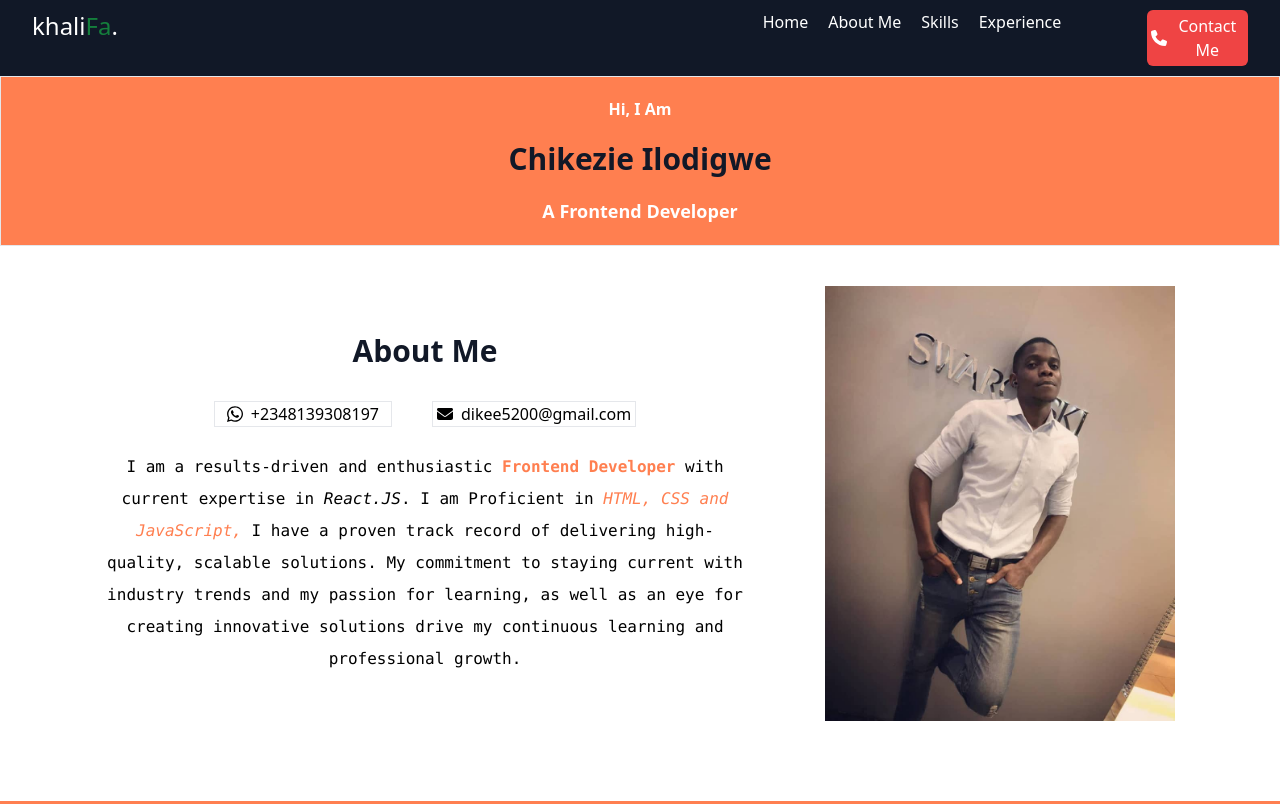
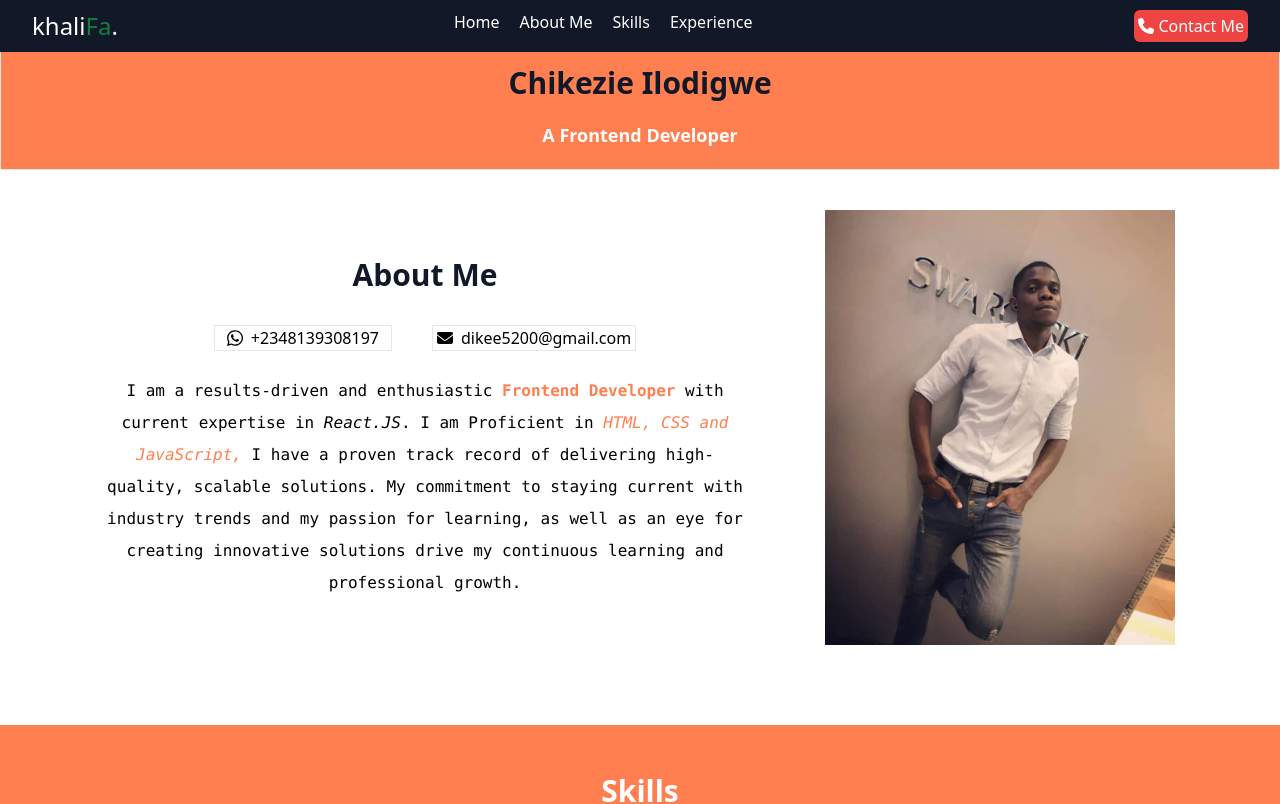
Before and after one commit to Khalifa-pendrops/Portfolio-with-Tailwind, a React (Vite) app: page / in a window 1280 px wide. Shown: the top 804 px of the page. Built offline with nearby package versions, Linux system fonts and the light colour scheme.

Commit message:
nav bar positioned fixed

```diff
--- a/src/Components/Navbar.jsx
+++ b/src/Components/Navbar.jsx
@@ -15,13 +15,13 @@ export default function Navbar() {
   return (
     <div>
       <section id="home" className=" ">
-        <nav className="text-white flex justify-between px-[2rem] py-[10px] bg-gray-900">
+        <nav className="text-white flex justify-between px-[2rem] py-[10px] bg-gray-900 fixed top-0 left-0 right-0 z-10">
           <a className="name-logo-linked" href="/">
             <h2 className="text-2xl w-10 max-sm:text-2xl max-sm:w-10">
               khali<span className="text-green-700 animate-pulse">Fa</span>.
             </h2>
           </a>
-          <div className=" flex flex-col w-[100%]">
+          <div className=" flex flex-col w-[100%] sm:hidden">
             <div
               className={`flex flex-col-reverse gap-1 transform scale-[-1] hamburger ${
                 isOpen ? "open" : "close"
@@ -55,8 +55,8 @@ export default function Navbar() {
             )}
           </div>
 
-          <div className="max-sm:hidden">
-            <ul className="flex flex-row gap-5 -ml-96">
+          <div className="max-sm:hidden -ml-[106]">
+            <ul className="flex flex-row gap-5">
               <li>
                 <a href="#home">Home</a>
               </li>
```
